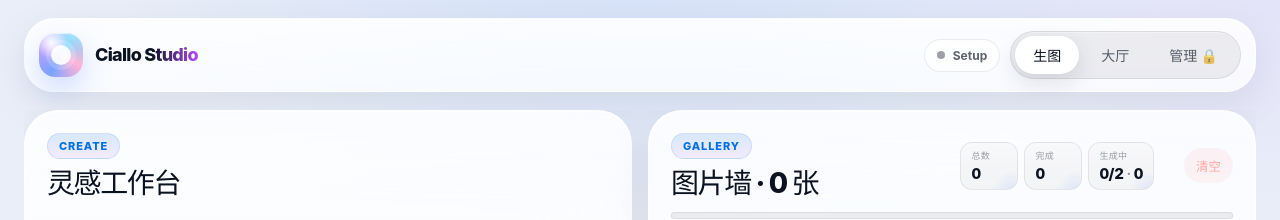
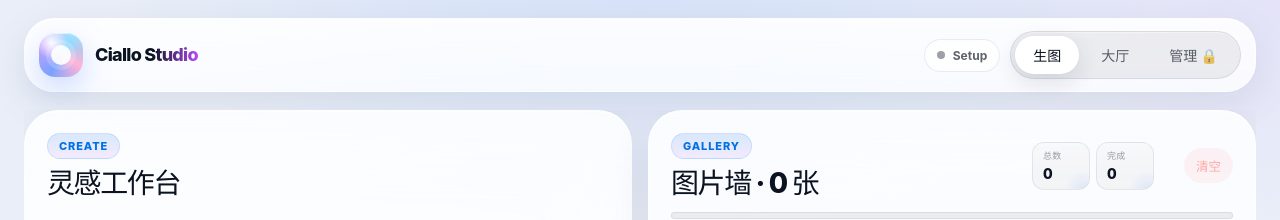
Before and after one commit to MurasameCyan/CialloStudio, a React (Vite) app: page / in a window 1280 px wide. Shown: the top 220 px of the page. Built offline with nearby package versions, Linux system fonts and the light colour scheme.

Commit message:
ui: remove 生成中 KPI from gallery toolbar

```diff
--- a/src/components/StudioPage.tsx
+++ b/src/components/StudioPage.tsx
@@ -503,14 +503,6 @@ export function StudioPage({
                 <div className="kpi-label">完成</div>
                 <div className="kpi-value">{stats.done}</div>
               </div>
-              <div className="kpi">
-                <div className="kpi-label">生成中</div>
-                <div className="kpi-value">
-                  {running ? inFlight : stats.running}/{effectiveConcurrency || draft.concurrency}
-                  <span className="kpi-value-sep">·</span>
-                  {stats.queued}
-                </div>
-              </div>
             </div>
             <button
               type="button"
```
